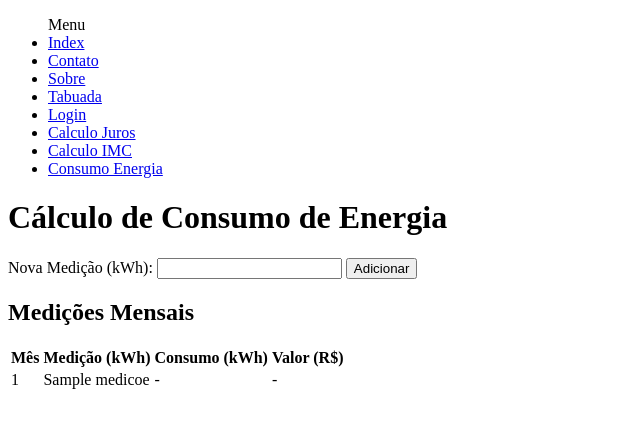
After one commit to gabrielfortunato8/aulaHTML, a Flask app: template templates/consumoenergia.html in a window 1280 px wide. The commit adds this page. Shown: the top 428 px of the page, without its empty margins (0-640 px from the left). Run offline with Flask 3, Linux system fonts and the light colour scheme; the template is opened without the code that fills it: most values are stand-ins (such as "Sample title", 1, 10 or a date in 2020).

Commit message:
exercicios flask 25/10

```diff
--- a/app.py
+++ b/app.py
@@ -1,6 +1,7 @@
-from flask import (Flask, render_template, request) # Importa o flask
+from flask import (Flask, flash, redirect, render_template, request, url_for)
 
 app = Flask(__name__) # cria uma instância
+app.secret_key = 'segredo'  # Para utilizar flash messages
 
 @app.route("/", methods=('GET',)) # Assina uma rota
 def index(): #função responsável pela página
@@ -51,14 +52,24 @@ def tabuada(numero = None):
 
   return render_template('tabuada.html', numero=numero)
 
-@app.route("/calculo")
-@app.route("/calculo/<numero>", methods=("GET", ))
-def calculo(numero = None):
+@app.route("/calculos juros", methods=('GET', 'POST'))
+def calculos_juros():
+    if request.method == 'POST':
+        investimento = float(request.form['investimento'])
+        juros_anuais = float(request.form['juros']) / 100
+        tempo_meses = int(request.form['tempo'])
+        contribuicao = float(request.form['contribuicao'])
 
-  if 'valor' in request.args:
-     numero = int(request.args.get('numero'))
+        montante = investimento
+        for mes in range(tempo_meses):
+            montante += contribuicao
+            montante *= (1 + juros_anuais / 12)
 
-  return render_template('calculos juros.html', numero=numero)
+        return f'Valor final após {tempo_meses} meses é de: R$ {montante:.2f}'
+
+    return render_template('calculos juros.html')
+
+
 
 @app.route("/login", methods=('GET', 'POST'))
 def login():
@@ -72,6 +83,7 @@ def login():
             return '<h1>Email ou senha incorretos, tente novamente😔.</h1>'
 
     return render_template('login.html')
+
 
 @app.route("/imc", methods=('GET', 'POST'))
 def calcular_imc():
@@ -106,3 +118,26 @@ def calcular_imc():
             return '<h1>Erro: Por favor insira valores válidos para peso e altura.</h1>'
 
     return render_template('calculo imc.html')
+
+
+@app.route('/consumoenergia', methods=['GET', 'POST'])
+def calcular_consumo():
+    global medicoes_mensais  # Acessando a lista global
+
+    if request.method == 'POST':
+        try:
+            nova_medicao = float(request.form['nova_medicao'])
+            medicoes_mensais.append(nova_medicao)
+
+            # Cálculo do consumo e valor
+            consumo = [medicoes_mensais[i] - medicoes_mensais[i - 1] for i in range(1, len(medicoes_mensais))]
+            valor_kwh = 0.89  # Exemplo de valor do kWh
+            valores = [c * valor_kwh for c in consumo]
+
+            return render_template('consumoenergia.html', medicoes=medicoes_mensais, consumo=consumo, valores=valores)
+
+        except ValueError:
+            flash("Por favor, insira um valor válido.")
+            return redirect(url_for('calcular_consumo'))
+
+    return render_template('consumoenergia.html', medicoes=medicoes_mensais)
--- /dev/null
+++ b/templates/consumoenergia.html
@@ -0,0 +1,35 @@
+{% extends 'layout.html' %}
+
+{% block content %}
+
+<h1>Cálculo de Consumo de Energia</h1>
+
+<form method="POST">
+    <label for="nova_medicao">Nova Medição (kWh):</label>
+    <input type="number" step="0.01" id="nova_medicao" name="nova_medicao" required>
+    <button type="submit">Adicionar</button>
+</form>
+
+{% if medicoes %}
+    <h2>Medições Mensais</h2>
+    <table>
+        <tr>
+            <th>Mês</th>
+            <th>Medição (kWh)</th>
+            <th>Consumo (kWh)</th>
+            <th>Valor (R$)</th>
+        </tr>
+        {% for i in range(medicoes|length) %}
+        <tr>
+            <td>{{ i + 1 }}</td>  <!-- Exibindo o mês -->
+            <td>{{ medicoes[i] }}</td>
+            <td>{{ consumo[i - 1] if i > 0 else '-' }}</td>
+            <td>{{ valores[i - 1] if i > 0 else '-' }}</td>
+        </tr>
+        {% endfor %}
+    </table>
+{% else %}
+    <p>Não há medições registradas ainda.</p>
+{% endif %}
+
+{% endblock %}
--- a/templates/layout.html
+++ b/templates/layout.html
@@ -11,9 +11,10 @@
         <li><a href="/contato">Contato</a></li>
         <li><a href="/sobre">Sobre</a></li>
         <li><a href="/tabuada">Tabuada</a></li>
-        <li><a href="/login">Contato</a></li>
-        <li><a href="/calculo juros">Sobre</a></li>
-        <li><a href="/calculo imc">Tabuada</a></li>
+        <li><a href="/login">Login</a></li>
+        <li><a href="/calculo juros">Calculo Juros</a></li>
+        <li><a href="/calculo imc">Calculo IMC</a></li>
+        <li><a href="/consumoenergia">Consumo Energia</a></li>
     </ul>
 
     {% block content %}
```
Also changed, not shown: templates/calculos juros.html (+7 -1 lines).
